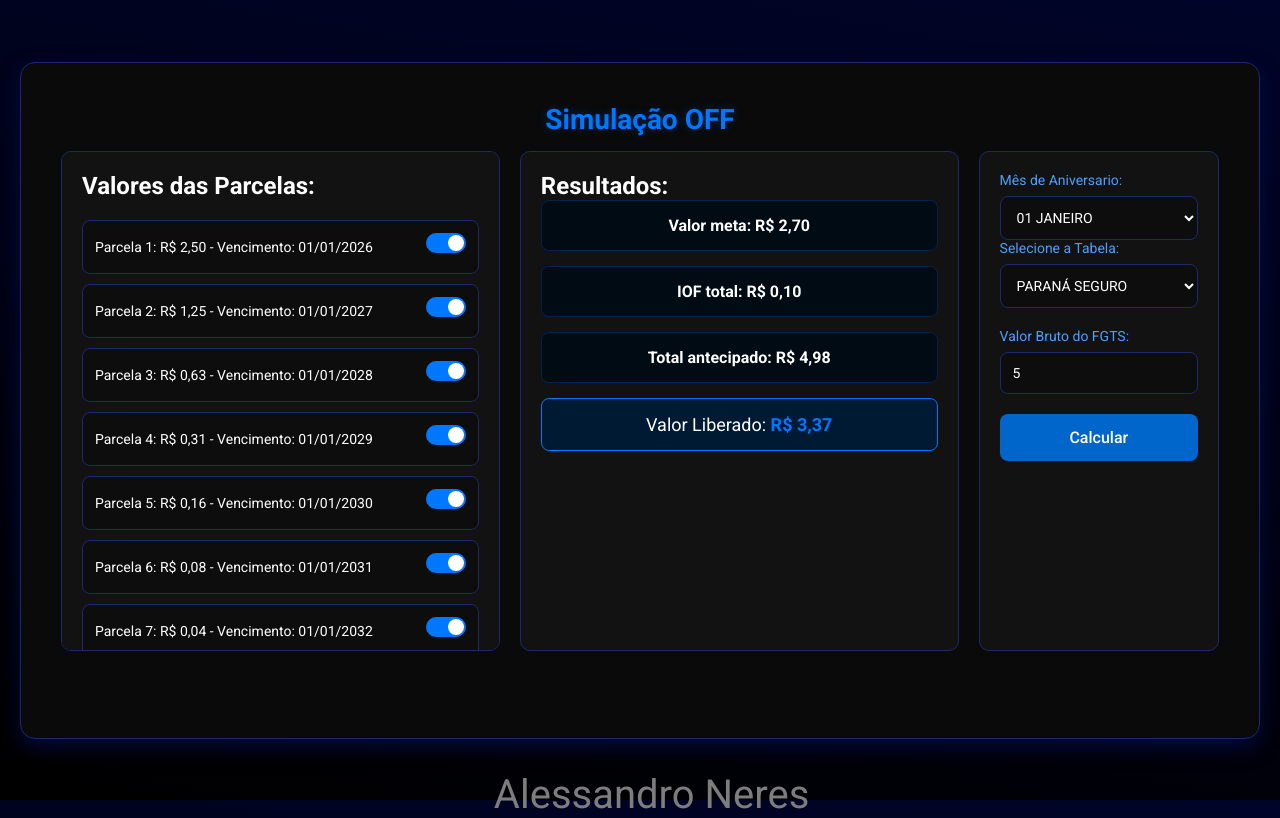
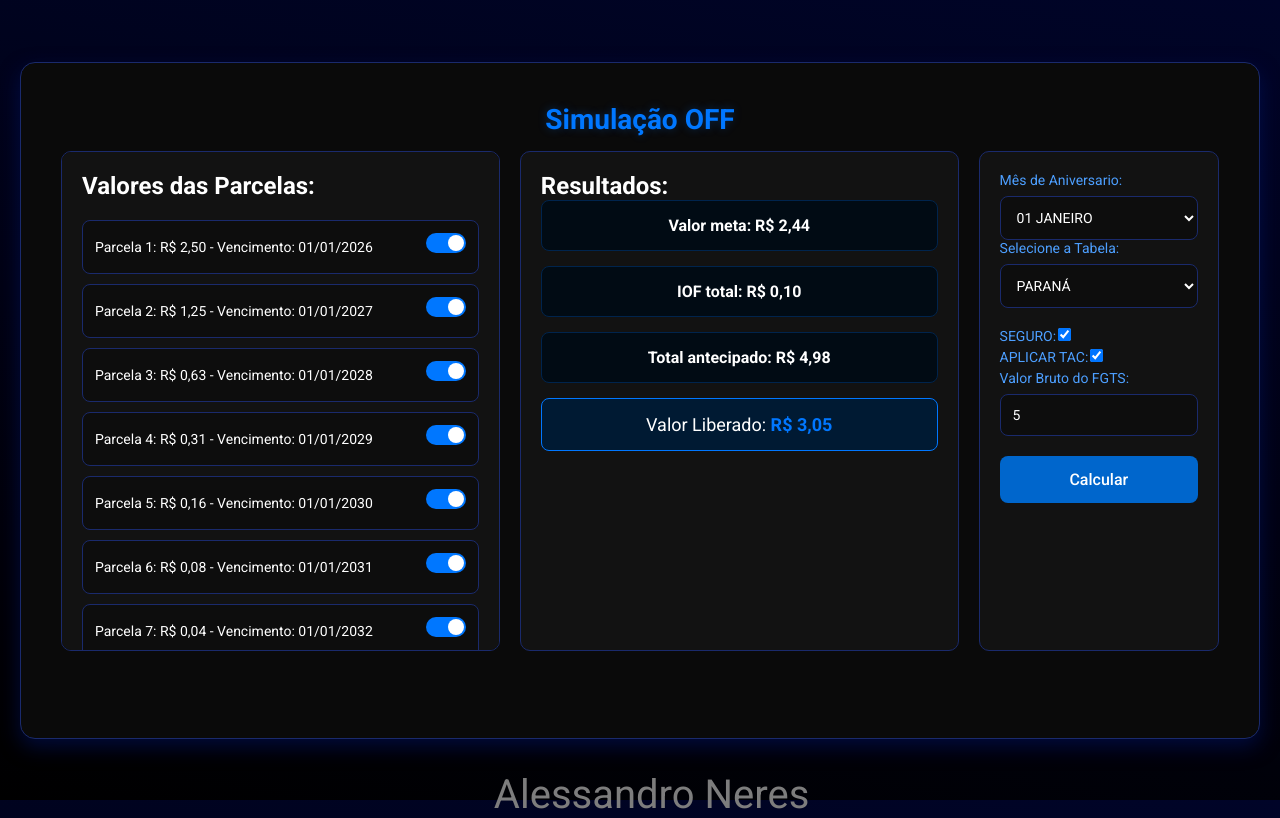
Before and after one commit to aleneresss/gd-SimOff, a plain HTML site: page index.html in a window 1280 px wide. Both pictures are taken after typing "5" into the empty fields and a click on the button "Calcular". Drawn offline with Linux system fonts and the light colour scheme.

Commit message:
Add files via upload

```diff
--- a/index.html
+++ b/index.html
@@ -50,14 +50,12 @@
                     <div class="input-group">
                         <label for="tabela">Selecione a Tabela:</label>
                         <select id="tabela" name="tabela">
-                            <option value="PARANÁ SEG">PARANÁ SEGURO</option>
                             <option value="PARANÁ">PARANÁ</option>
-			                <option value="PARANÁ TAC">PARANÁ TAC</option>
                             <option value="LIGHT">LIGHT</option>
                             <option value="SENNA">SENNA</option>
                       </select>
                     </div>
-                    <!-- Campo de entrada das parcelas -->
+                    <div id="checkboxContainer"></div>
                     <div class="input-group">
                         <label for="parcelasInput">Valor Bruto do FGTS:</label>
                         <input type="number" id="valoresInput" placeholder="Insira o Saldo Bruto">
--- a/script.js
+++ b/script.js
@@ -1,11 +1,9 @@
 const tabelasConfig = {
-    "PARANÁ TAC": { taxa: 1.79, calcTac: (v) => aplicarAlíquotaPtac(v), calcMeta: (t) => t * 0.7825 },
-    "PARANÁ": { taxa: 1.79, calcTac: (v) => v, calcMeta: (t) => t * 0.7825 },
-    "PARANÁ SEG": { taxa: 1.79, calcTac: (v, e) => Math.max(v-(e / (100/6)), v - 600), calcMeta: (t) => t * 0.8 },
+    "PARANÁ": { taxa: 1.79, calcTac: (v, e) => aplicarAlíquotaPtac(v, e), calcMeta: (t) => document.getElementById('seguro').checked ? t * 0.8 : t * 0.7825 },
     "SENNA": { taxa: 1.8, calcTac: (v, e) => v - (e/(100/22)), calcMeta: (t) => t * 1.10 },
     "PRIME": { taxa: 1.8, calcTac: (v) => v - 70, calcMeta: (t) => t * 0.68 },
-    "MONACO": { taxa: 1.8, calcTac: (v, e) => v * 0.815, calcMeta: (t) => t * 0.9 },
-    "GOLD POWER": { taxa: 1.8, calcTac: (v) => v * 0.85, calcMeta: (t) => t * 0.8 },
+    "MONACO": { taxa: 1.8, calcTac: (v, e) => v * 0.815, calcMeta: (t) => t * 0.90 },
+    "GOLD POWER": { taxa: 1.8, calcTac: (v) => v * 0.85, calcMeta: (t) => t * 0.80 },
     "LIGHT": { taxa: 1.8, calcTac: (v) => v, calcMeta: (t) => t * 0.39 }
 };
 
@@ -13,6 +11,46 @@ const tabelasConfig = {
 const calcularTaxaAnual = (taxaMensal) => Math.pow(1 + taxaMensal, 12) - 1;
 const calcularTaxaDia = (taxaAnual) => Math.pow(1 + taxaAnual, 1 / 360) - 1;
 
+const select = document.getElementById('tabela');
+const container = document.getElementById('checkboxContainer');
+
+
+function createCheckboxRow(labelText, checkboxId) {
+    const row = document.createElement('div');
+    row.style.display = 'flex';
+    row.style.alignItems = 'center';
+    row.style.marginBottom = '-3px';
+
+    const label = document.createElement('label');
+    label.htmlFor = checkboxId;
+    label.textContent = labelText;
+    label.style.marginRight = '2px';
+
+    const checkbox = document.createElement('input');
+    checkbox.type = 'checkbox';
+    checkbox.id = checkboxId;
+    checkbox.checked="true"
+    checkbox.class="slide"
+    row.style.display = 'flex';
+    row.style.alignItems = 'baseline';
+
+    row.appendChild(label);
+    row.appendChild(checkbox);
+
+    return row;
+  }
+
+  function updateCheckboxes() {
+    container.innerHTML = ''; // Limpa checkboxes anteriores
+
+    if (select.value === 'PARANÁ') {
+      container.appendChild(createCheckboxRow('SEGURO:', 'seguro'));
+      container.appendChild(createCheckboxRow('APLICAR TAC:', 'tac'));
+    }
+  }
+
+  select.addEventListener('change', updateCheckboxes);
+  window.addEventListener('DOMContentLoaded', updateCheckboxes);
 const aliquota = [
         { min: 20000.01, max: Infinity, taxa: 0.05, adicional: 2900 },
         { min: 15000.01, max: 20000, taxa: 0.1, adicional: 1900 },
@@ -141,21 +179,25 @@ function recalcularTotais(parcelasA, valoresDescontados, config, datasVencimento
     `;
 }
 
-// Função para aplicar a alíquota do ptac
-function aplicarAlíquotaPtac(valor) {
+function aplicarAlíquotaPtac(valor, emissão) {
     const ptac = [
-        { min: 2501.00, max: Infinity, tac: 0.05 },
-        { min: 500.01, max: 2500.00, tac: 0.075 },
-        { min: -Infinity, max: 500.00, tac: 0.1 },
+        { min: 2501.00, max: Infinity, tac: 21 },
+        { min: 501.00, max: 2500.99, tac: 43/3 },
+        { min: -Infinity, max: 500.99, tac: 11 },
     ];
 
-    // Encontra o tac correspondente ao valor
     const faixa = ptac.find(p => valor >= p.min && valor <= p.max);
 
-    if (faixa) {
-        return valor - valor * faixa.tac;  // Aplica a alíquota (tac) encontrada
-    }
-    return valor;  // Caso não encontre uma faixa válida, retorna o valor original
+    let tac = 0
+    let seguro = 0
+    if (document.getElementById('seguro').checked){
+            seguro = valor - Math.max(valor -(emissão / (100/6)), valor - 600)
+            console.log(emissão)
+        }
+    if (document.getElementById('tac').checked){
+            tac = valor / faixa.tac
+        }
+    return valor - seguro - tac
 }
 
 
```
